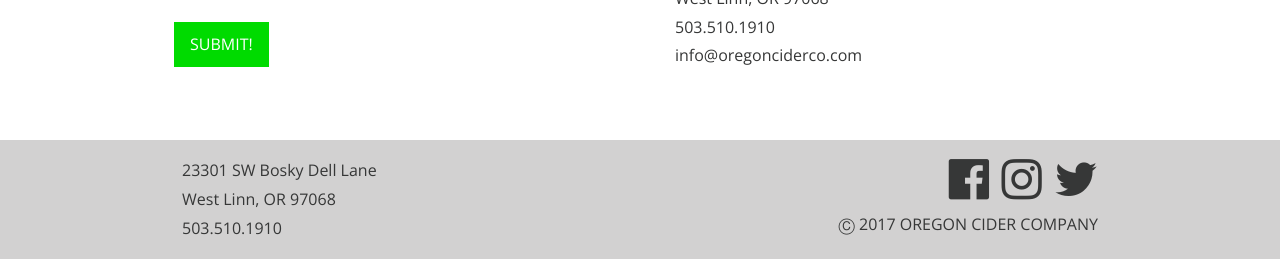
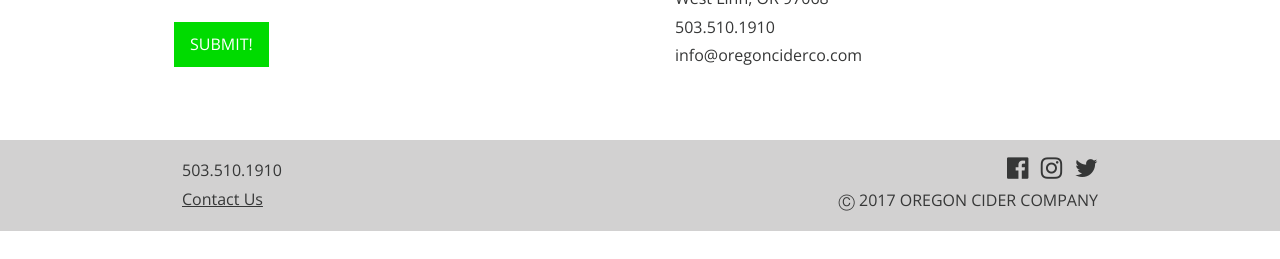
Before and after one commit to oregonciderco/proof, a plain HTML site: page contact.html in a window 1280 px wide. Shown: the part 817-1076 px from the top of the page. After the commit the page ends 1048 px from the top, so only its background shows below. Drawn offline with nearby package versions, Linux system fonts and the light colour scheme.

Commit message:
Update contact.html

```diff
--- a/contact.html
+++ b/contact.html
@@ -92,19 +92,18 @@
 <footer class="w3-center w3-padding-16 ">
   <div class="w3-content w3-container" >
     <div class="w3-col m7 w3-container">
-      <p class="foot-l">23301 SW Bosky Dell Lane</p>
-      <p class="foot-l">West Linn, OR 97068</p>
       <p class="foot-l">503.510.1910</p>
+      <p class="foot-l"><a href="contact.html"><u>Contact Us</u></a></p>
     </div>
 
     <div class="w3-col m5 w3-container">
       <p class="foot-r">
-        <a href="https://www.facebook.com/oregoncider/" target="_blank" ><i class="fa fa-facebook-official w3-hover-text-indigo" style="font-size:47px;"></i></a> &nbsp;
+        <a href="https://www.facebook.com/oregoncider/" target="_blank" ><i class="fa fa-facebook-official w3-hover-text-indigo" style="font-size: 25px;"></i></a> &nbsp;
         <a href="https://www.instagram.com/oregonciderco/" target="_blank" >
-        <i class="fa fa-instagram w3-hover-text-purple" style="font-size:47px;"></i></a> &nbsp;
+        <i class="fa fa-instagram w3-hover-text-purple" style="font-size:25px;"></i></a> &nbsp;
         <a href="https://twitter.com/oregoncider" target="_blank" >
-        <i class="fa fa-twitter w3-hover-text-light-blue" style="font-size:47px;"></i></a></p>
-        <p class="foot-r" style="padding-top: 5px;">
+        <i class="fa fa-twitter w3-hover-text-light-blue" style="font-size:25px;"></i></a></p>
+        <p class="foot-r" >
         &#9400; 2017 OREGON CIDER COMPANY
       </p>
     </div>
```
